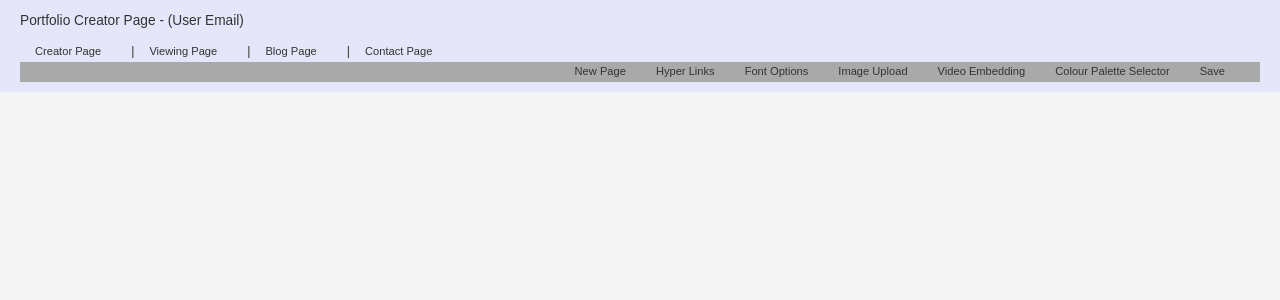
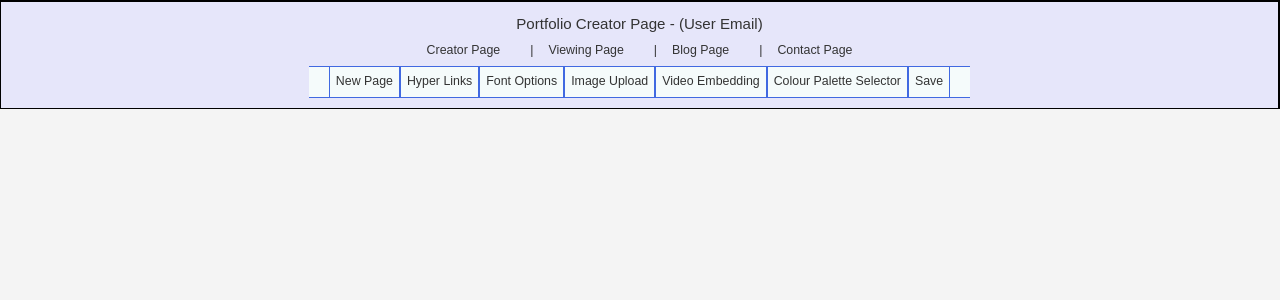
Before and after one commit to Shah-Muhaimen-Boksh/FYP---Coursework-Code, a PHP site: page /HTML/portfolio_creator.html in a window 1280 px wide. Shown: the top 300 px of the page. Run offline with PHP 8.4, Linux system fonts and the light colour scheme.

Commit message:
Completed styling for portfolio_creator.hmtl

```diff
--- a/CSS/portfolio_creator.css
+++ b/CSS/portfolio_creator.css
@@ -1,4 +1,5 @@
-/* General styles to match the login page's color scheme */
+/* This CSS file styles the portfolio creator page */
+
 body, html {
     margin: 0;
     padding: 0;
@@ -12,22 +13,29 @@ header {
     padding: 10px 20px;
     display: flex;
     flex-direction: column; /* Stack elements vertically */
-    align-items: flex-start; /* Align children to the left */
+    align-items: center; /* Center-align children */
+    border-top: 2px solid black; /* Black border at the top */
+    border-bottom: 0.5px solid black; /* Black border at the bottom */
+    border-right: 2px solid black; /* Black border at the top */
+    border-left: 0.5px solid black; /* Black border at the bottom */
+    width: 100%; /* Optional, depending on desired layout */
 }
 
 /* Title styles, placed at the top left */
 header h1 {
-    font-size: 1em; /* Moderately large font size for the title */
+    font-size: 1.1em; /* Moderately large font size for the title */
     color: #333; /* Dark grey color for the text */
-    margin-bottom: 10px; /* Adds a little space below the title */
+    margin-bottom: 5px; /* Adds a little space below the title */
 }
 
 /* Navigation bar styles */
 .navbar {
     display: flex;
-    justify-content: flex-start;
+    justify-content: center; /* Center content horizontally */
+    width: 100%; /* Match parent width */
     background: none; /* Transparent background */
     padding-left: 0; /* No padding to align with the title */
+    margin-bottom: 5px; /* Adds a little space below the title */
 }
 
 /* Navigation bar list styles */
@@ -36,6 +44,7 @@ header h1 {
     padding-left: 0;
     display: flex;
     margin: 0; /* Removes default margin */
+    justify-content: center; /* Center items */
 }
 
 /* Navigation bar link styles */
@@ -43,7 +52,7 @@ header h1 {
     text-decoration: none;
     padding: 10px 15px;
     color: #333; /* Dark grey color for the text */
-    font-size: 0.9em; /* Slightly smaller font size for a more refined look */
+    font-size: 1em; /* Slightly smaller font size for a more refined look */
 }
 
 /* Adds a separator between nav links */
@@ -53,27 +62,41 @@ header h1 {
     margin-left: 15px;
 }
 
-/* Toolbar styles, aligned to the right */
+/* Toolbar styles */
 .toolbar {
+    box-sizing: border-box; /* Include padding and border in the element's total width and height */
     display: flex;
-    justify-content: flex-end;
-    background: darkgray; /* Transparent background */
-    width: 100%; /* Ensure the toolbar spans the full width */
-    padding-right: 20px; /* Aligns toolbar content to the right */
+    justify-content: center; /* Center content horizontally */
+    background: rgb(245, 251, 251); /* Light Grey background for consistency */
+    border-top: 0.5px solid #4169E1; /* Royal Blue border at the top */
+    border-bottom: 0.5px solid #4169E1; /* Royal Blue border at the bottom */
+    padding: 0 20px; /* Padding on the left and right */
+    width: auto; /* Adjust the width as needed */
+    max-width: 60%; /* Maximum width of the toolbar, adjust as needed */
+    margin: 0 auto; /* This will center the toolbar if width is less than 100% */
 }
 
 /* Toolbar list styles */
 .toolbar ul {
     list-style: none;
-    padding-left: 0;
     display: flex;
     margin: 0; /* Removes default margin */
+    padding: 0; /* Removes default padding */
+    width: 100%; /* Ensures list spans the full width of the toolbar */
+    justify-content: space-around; /* Distributes space around items evenly */
+}
+
+/* Toolbar list item styles */
+.toolbar li {
+    border-left: 0.5px solid #4169E1; /* Royal Blue border to the left of each item */
+    border-right: 0.5px solid #4169E1; /* Royal Blue border to the right of each item */
+    padding: 5px 6px; /* Padding inside each list item */
 }
 
 /* Toolbar link styles */
 .toolbar a {
     text-decoration: none;
-    padding: 10px 15px;
     color: #333; /* Dark grey color for the text */
-    font-size: 0.9em; /* Slightly smaller font size for a more refined look */
+    font-size: 1em; /* Slightly smaller font size for a more refined look */
+    display: block; /* Ensures the link fills the 'cell' */
 }
```
